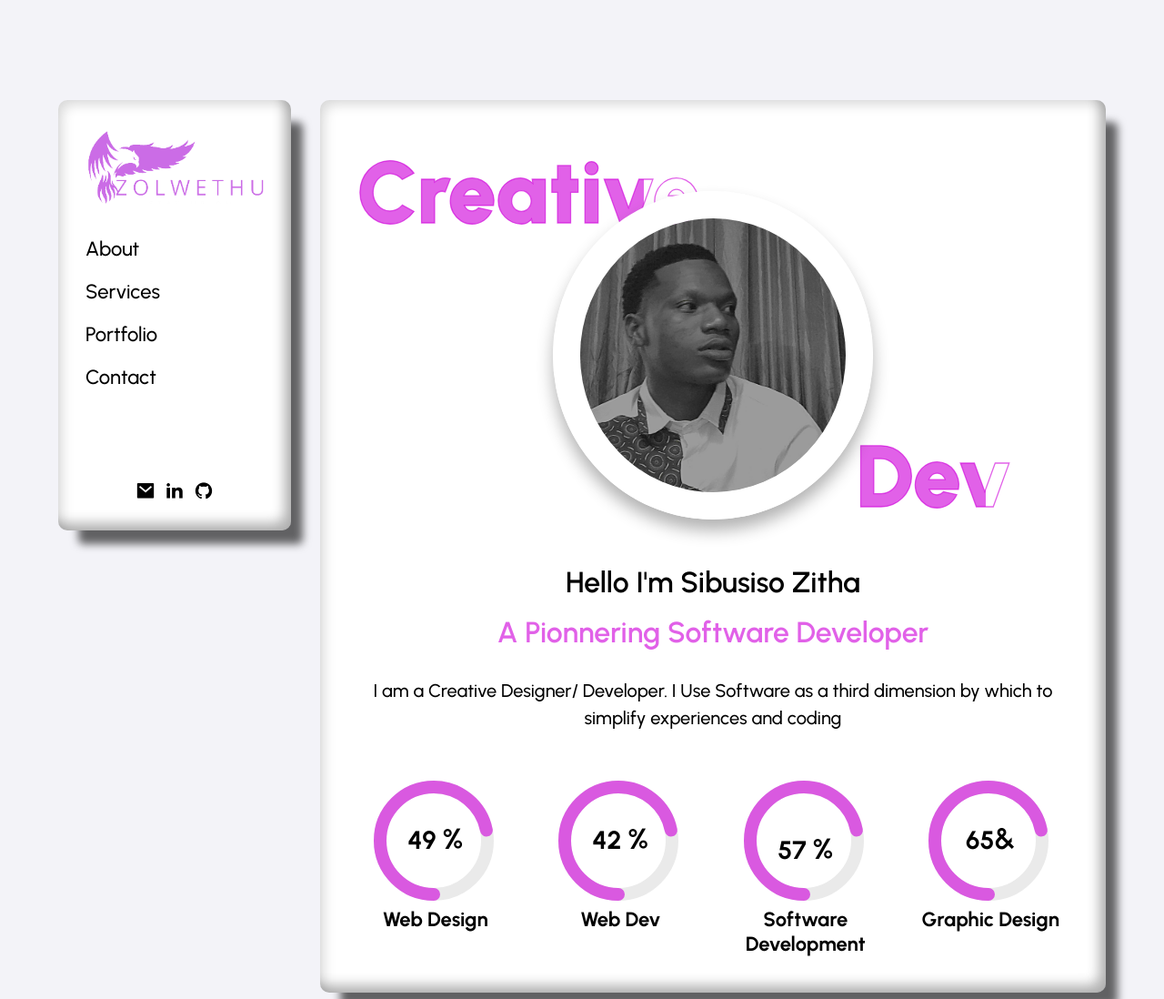
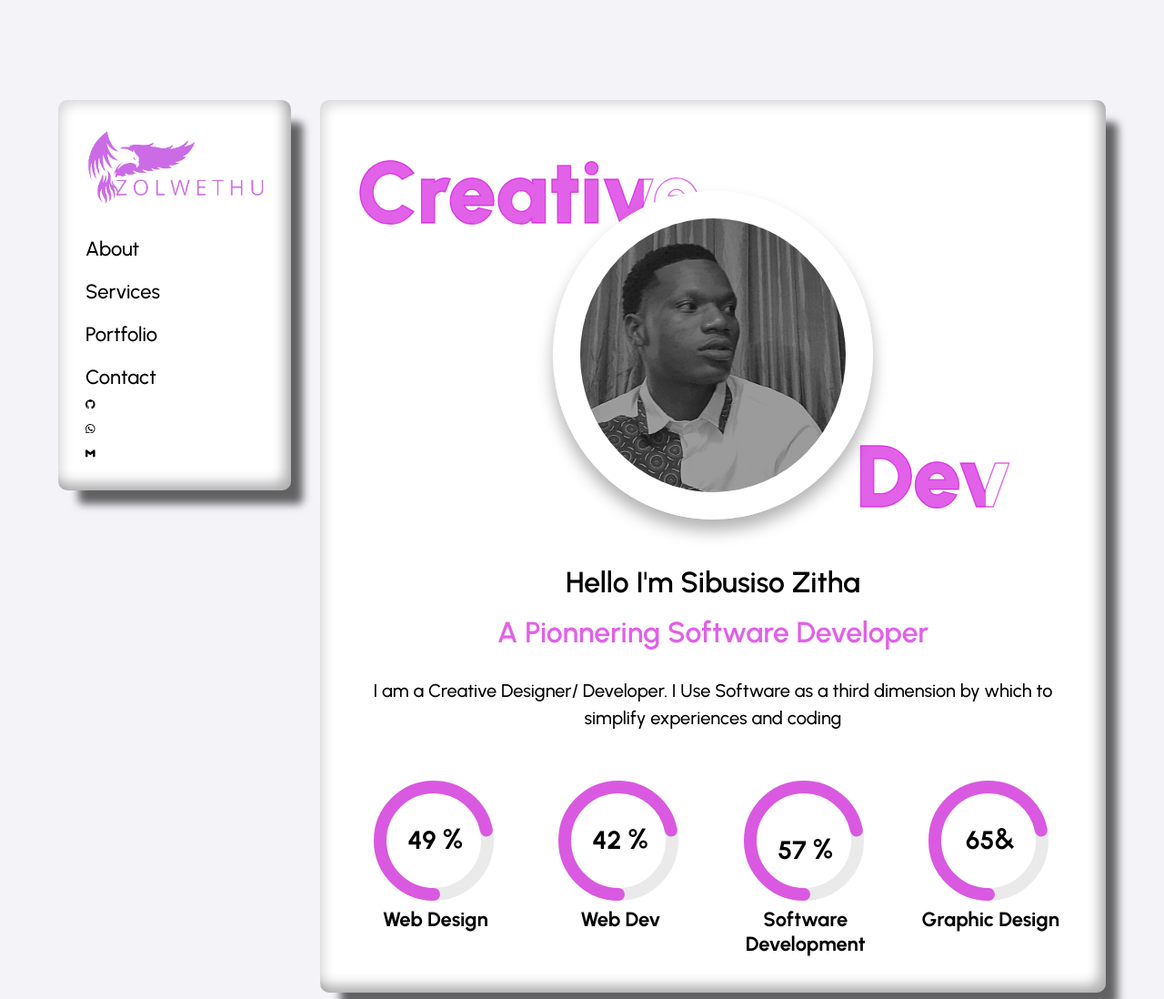
Before and after one commit to zolwethu/profile-with-nova, a plain HTML site: page index.html in a window 1280 px wide. Shown: the top 1098 px of the page at 91% size. Drawn offline with nearby package versions, Linux system fonts and the light colour scheme.

Commit message:
socials html update

```diff
--- a/index.html
+++ b/index.html
@@ -28,12 +28,40 @@
                 <li><a href="#portfolio">Portfolio</a></li>
                 <li><a href="#contact-me">Contact</a></li>
             </ul>
+            <div class="socials">
+                <a data-social="Github" style="--accent-color: rgb(202, 0, 0);" href="https://github.com/zolwethu"
+                    target="_blank">
+                    <svg role="img" viewBox="0 0 24 24" xmlns="http://www.w3.org/2000/svg">
+                        <title>GitHub</title>
+                        <path
+                            d="M12 .297c-6.63 0-12 5.373-12 12 0 5.303 3.438 9.8 8.205 11.385.6.113.82-.258.82-.577 0-.285-.01-1.04-.015-2.04-3.338.724-4.042-1.61-4.042-1.61C4.422 18.07 3.633 17.7 3.633 17.7c-1.087-.744.084-.729.084-.729 1.205.084 1.838 1.236 1.838 1.236 1.07 1.835 2.809 1.305 3.495.998.108-.776.417-1.305.76-1.605-2.665-.3-5.466-1.332-5.466-5.93 0-1.31.465-2.38 1.235-3.22-.135-.303-.54-1.523.105-3.176 0 0 1.005-.322 3.3 1.23.96-.267 1.98-.399 3-.405 1.02.006 2.04.138 3 .405 2.28-1.552 3.285-1.23 3.285-1.23.645 1.653.24 2.873.12 3.176.765.84 1.23 1.91 1.23 3.22 0 4.61-2.805 5.625-5.475 5.92.42.36.81 1.096.81 2.22 0 1.606-.015 2.896-.015 3.286 0 .315.21.69.825.57C20.565 22.092 24 17.592 24 12.297c0-6.627-5.373-12-12-12" />
+                    </svg>
+                </a>
+                <a data-social="WhatsApp" style="--accent-color: rgb(42, 212, 0);" href="" target="_blank">
+                    <svg role="img" viewBox="0 0 24 24" xmlns="http://www.w3.org/2000/svg">
+                        <title>WhatsApp</title>
+                        <path
+                            d="M17.472 14.382c-.297-.149-1.758-.867-2.03-.967-.273-.099-.471-.148-.67.15-.197.297-.767.966-.94 1.164-.173.199-.347.223-.644.075-.297-.15-1.255-.463-2.39-1.475-.883-.788-1.48-1.761-1.653-2.059-.173-.297-.018-.458.13-.606.134-.133.298-.347.446-.52.149-.174.198-.298.298-.497.099-.198.05-.371-.025-.52-.075-.149-.669-1.612-.916-2.207-.242-.579-.487-.5-.669-.51-.173-.008-.371-.01-.57-.01-.198 0-.52.074-.792.372-.272.297-1.04 1.016-1.04 2.479 0 1.462 1.065 2.875 1.213 3.074.149.198 2.096 3.2 5.077 4.487.709.306 1.262.489 1.694.625.712.227 1.36.195 1.871.118.571-.085 1.758-.719 2.006-1.413.248-.694.248-1.289.173-1.413-.074-.124-.272-.198-.57-.347m-5.421 7.403h-.004a9.87 9.87 0 01-5.031-1.378l-.361-.214-3.741.982.998-3.648-.235-.374a9.86 9.86 0 01-1.51-5.26c.001-5.45 4.436-9.884 9.888-9.884 2.64 0 5.122 1.03 6.988 2.898a9.825 9.825 0 012.893 6.994c-.003 5.45-4.437 9.884-9.885 9.884m8.413-18.297A11.815 11.815 0 0012.05 0C5.495 0 .16 5.335.157 11.892c0 2.096.547 4.142 1.588 5.945L.057 24l6.305-1.654a11.882 11.882 0 005.683 1.448h.005c6.554 0 11.89-5.335 11.893-11.893a11.821 11.821 0 00-3.48-8.413Z" />
+                    </svg>
+                </a>
+                <a data-social="GMail" style="--accent-color: rgb(221, 236, 3);" href="mailto:zithasbu621gmail.com"
+                    target="_blank">
+                    <svg role="img" viewBox="0 0 24 24" xmlns="http://www.w3.org/2000/svg">
+                        <title>Gmail</title>
+                        <path
+                            d="M24 5.457v13.909c0 .904-.732 1.636-1.636 1.636h-3.819V11.73L12 16.64l-6.545-4.91v9.273H1.636A1.636 1.636 0 0 1 0 19.366V5.457c0-2.023 2.309-3.178 3.927-1.964L5.455 4.64 12 9.548l6.545-4.91 1.528-1.145C21.69 2.28 24 3.434 24 5.457z" />
+                    </svg>
+                </a>
+            </div>
+            <!--
             <div class="social-icon">
                 <a href="mailto:zithasbu621gmail.com" target="_blank"><i class="ri-mail-fill"></i></a>
                 <a href="https://www.linkedin.com/in/sibusiso-zitha-bab3681a3/" target="_blank"><i class="ri-linkedin-fill"></i></a>
                 <a href="https://github.com/zolwethu"><i class="ri-github-fill" target="_blank"></i></a>
             </div>
+             -->
         </div>
+
         <div class="main" id="about-me">
             <!--
             <div class="mood">
@@ -165,7 +193,8 @@
                         </div>
                         <div class="text">
                             <h2>Website Design</h2>
-                            <p>Creating the visual layout and aesthetics of a website, focusing on user experience, graphics, and overall look</p>
+                            <p>Creating the visual layout and aesthetics of a website, focusing on user experience,
+                                graphics, and overall look</p>
                         </div>
                     </div>
                     <div class="services-col">
@@ -188,7 +217,8 @@
                         </div>
                         <div class="text">
                             <h2>Web App Design</h2>
-                            <p>Creating web applications containing a beautiful mix of design, usability and creativity, and wonderful tokens of inspiration.
+                            <p>Creating web applications containing a beautiful mix of design, usability and creativity,
+                                and wonderful tokens of inspiration.
                             </p>
                         </div>
                     </div>
```
Lines whose indentation alone changed are shown as unchanged.
